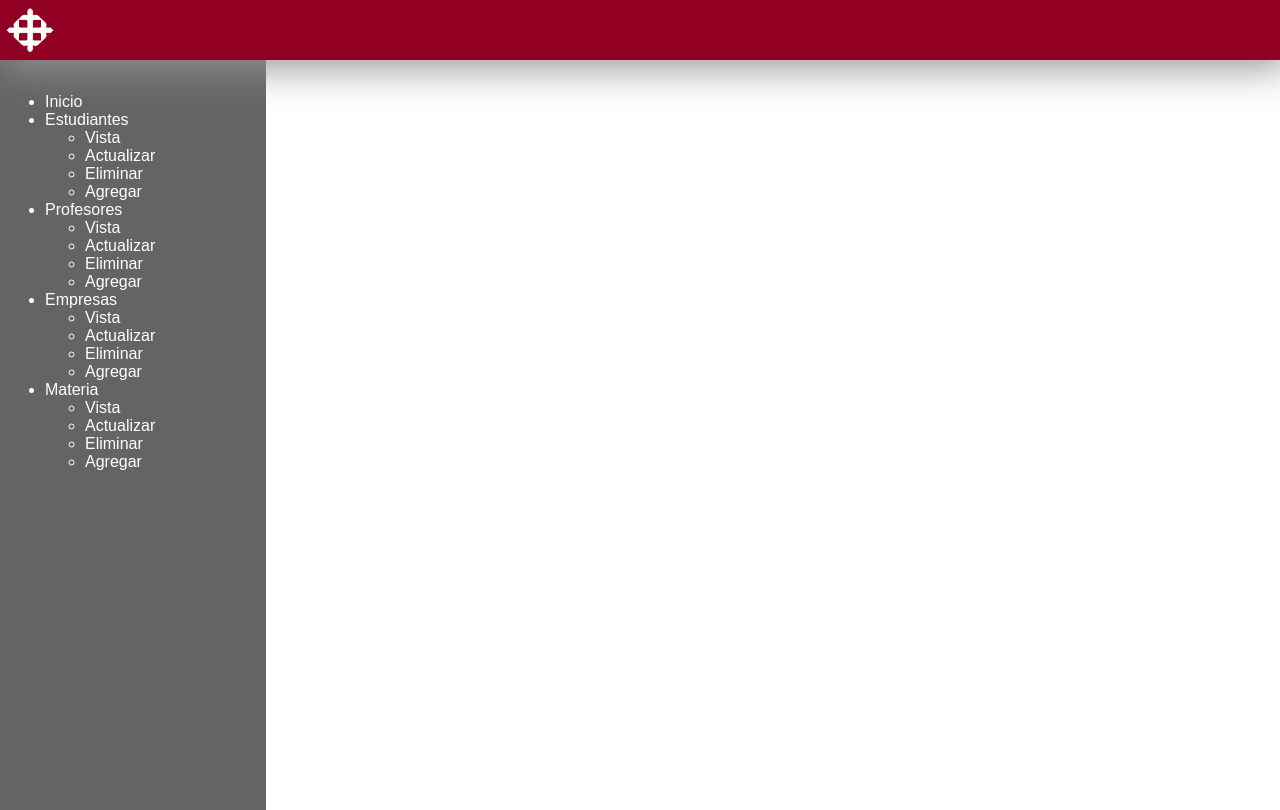
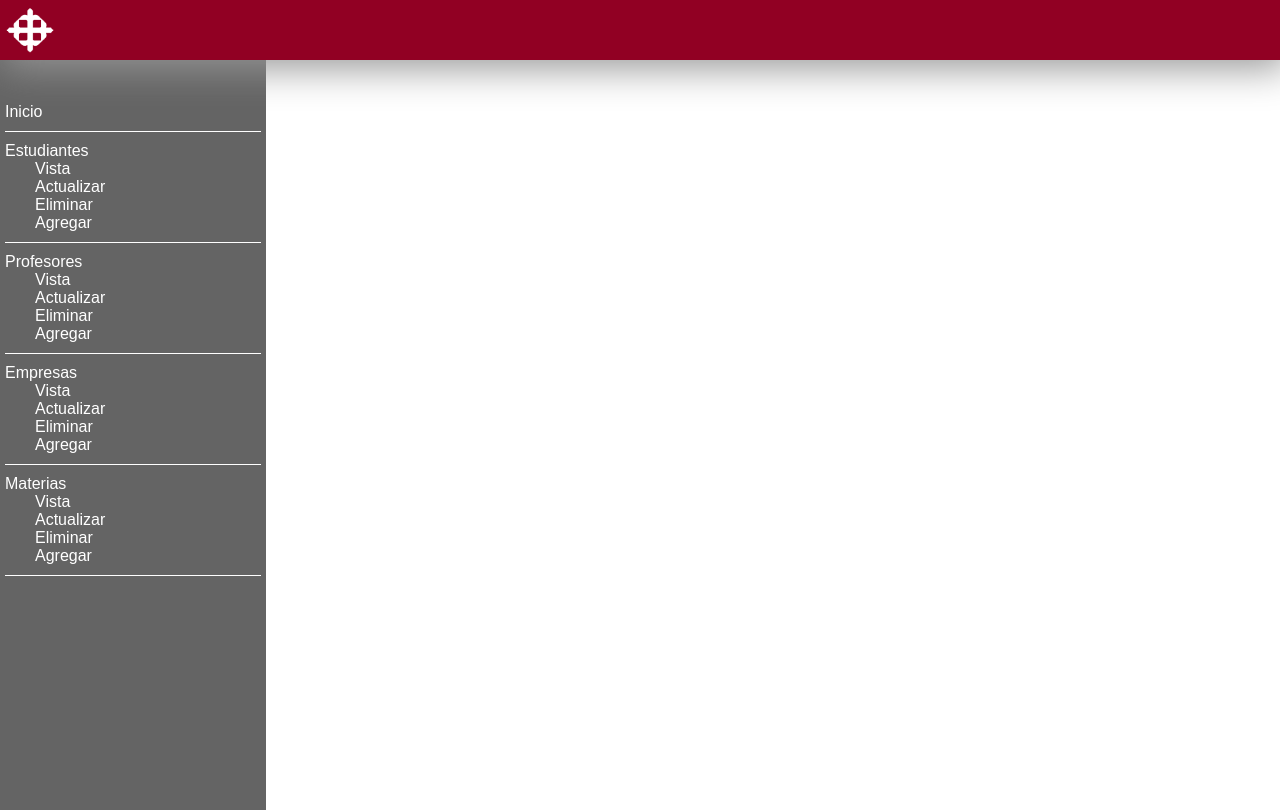
Before and after one commit to andreslab/practicas, a PHP site: page /sessionOpen.php in a window 1280 px wide. Run offline with PHP 8.4, Linux system fonts and the light colour scheme; data that the repository does not hold is empty.

Commit message:
Estructura de las funciones de cada item del menú

```diff
--- a/css/styleMain.css
+++ b/css/styleMain.css
@@ -23,3 +23,26 @@ html, body{
 	color: white;
 
 }
+li{
+	cursor: pointer;
+}
+
+.item{
+	list-style: none;
+	width: 100%;
+	padding-top:10px;
+	padding-bottom: 10px;
+	border-bottom:solid .5px white;
+}
+ul{
+	width: 100%;
+	padding-left: 0px;
+}
+.item ul{
+	width: 100%;
+	padding-left: 30px;
+}
+
+.subitem{
+	list-style: none;
+}
--- a/includes/incMenu.php
+++ b/includes/incMenu.php
@@ -1,14 +1,14 @@
 <?php
-	$topic=array("Estudiantes","Profesores","Empresas","Materia");
+	$topic=array("Estudiantes","Profesores","Empresas","Materias");
 	$subTopic=array("Vista","Actualizar", "Eliminar", "Agregar");
 	echo "<ul>";
-		echo "<li>Inicio</li>";
+		echo "<li class='item'>Inicio</li>";
 		for ($i=0; $i < count($topic); $i++) {
-			echo"<li>";
+			echo"<li class='item'>";
 				echo $topic[$i];
 				echo "<ul>";
 					for ($e=0; $e < count($subTopic); $e++) {
-						echo"<li>";
+						echo"<li class='subitem'>";
 							echo $subTopic[$e];
 						echo"</li>";
 					}
--- /dev/null
+++ b/includes/requestBusiness.php
@@ -0,0 +1,13 @@
+<?php
+	class requestBusiness{
+		function view($con){
+		$query="SELECT * FROM estudiante";
+		foreach ($con->query($query) as $rs) {
+		var_dump($rs);
+	}
+		}
+		function update(){}
+		function delete(){}
+		function add(){}
+	}
+ ?>
--- /dev/null
+++ b/includes/requestClass.php
@@ -0,0 +1,13 @@
+<?php
+	class requestClass{
+		function view($con){
+		$query="SELECT * FROM estudiante";
+		foreach ($con->query($query) as $rs) {
+		var_dump($rs);
+	}
+		}
+		function update(){}
+		function delete(){}
+		function add(){}
+	}
+ ?>
--- /dev/null
+++ b/includes/requestEstudents.php
@@ -0,0 +1,13 @@
+<?php
+	class requestEstudents{
+		function view($con){
+		$query="SELECT * FROM estudiante";
+		foreach ($con->query($query) as $rs) {
+		var_dump($rs);
+	}
+		}
+		function update(){}
+		function delete(){}
+		function add(){}
+	}
+ ?>
--- /dev/null
+++ b/includes/requestTeachers.php
@@ -0,0 +1,13 @@
+<?php
+	class requestTeacher{
+		function view($con){
+		$query="SELECT * FROM estudiante";
+		foreach ($con->query($query) as $rs) {
+		var_dump($rs);
+	}
+		}
+		function update(){}
+		function delete(){}
+		function add(){}
+	}
+ ?>
--- /dev/null
+++ b/includes/requestUtils.php
@@ -0,0 +1,6 @@
+<?php
+	include ("requestEstudents.php");
+	include ("requestClass.php");
+	include ("requestBusiness.php");
+	include ("requestTeachers.php");
+ ?>
--- a/includes/requestView.php
+++ /dev/null
@@ -1,8 +0,0 @@
-<pre>
-<?php
-	$query="SELECT * FROM estudiante";
-	foreach ($con->query($query) as $rs) {
-		var_dump($rs);
-	}
- ?>
- </pre>
--- a/sessionOpen.php
+++ b/sessionOpen.php
@@ -1,13 +1,17 @@
 <?php include("includes/incHead.php"); ?>
-<?php include_once("includes/connectionDB.php"); ?>
-
+<?php include("includes/connectionDB.php"); ?>
+<?php include("includes/requestUtils.php"); ?>
 
 <link rel="stylesheet" type="text/css" href="css/styleMain.css">
 		<section id="menu"><br><br><br><br>
 			<?php include("includes/incMenu.php"); ?>
 		</section>
 		<section id="view"><br><br><br><br>
-			<?php include("includes/requestView.php"); ?>
+			<?php
+				//vista de los datos de la tabla estudiante
+				$view=new requestEstudents;
+				$view->view($con);
+			?>
 	</section>
 </body>
 </html>
```
